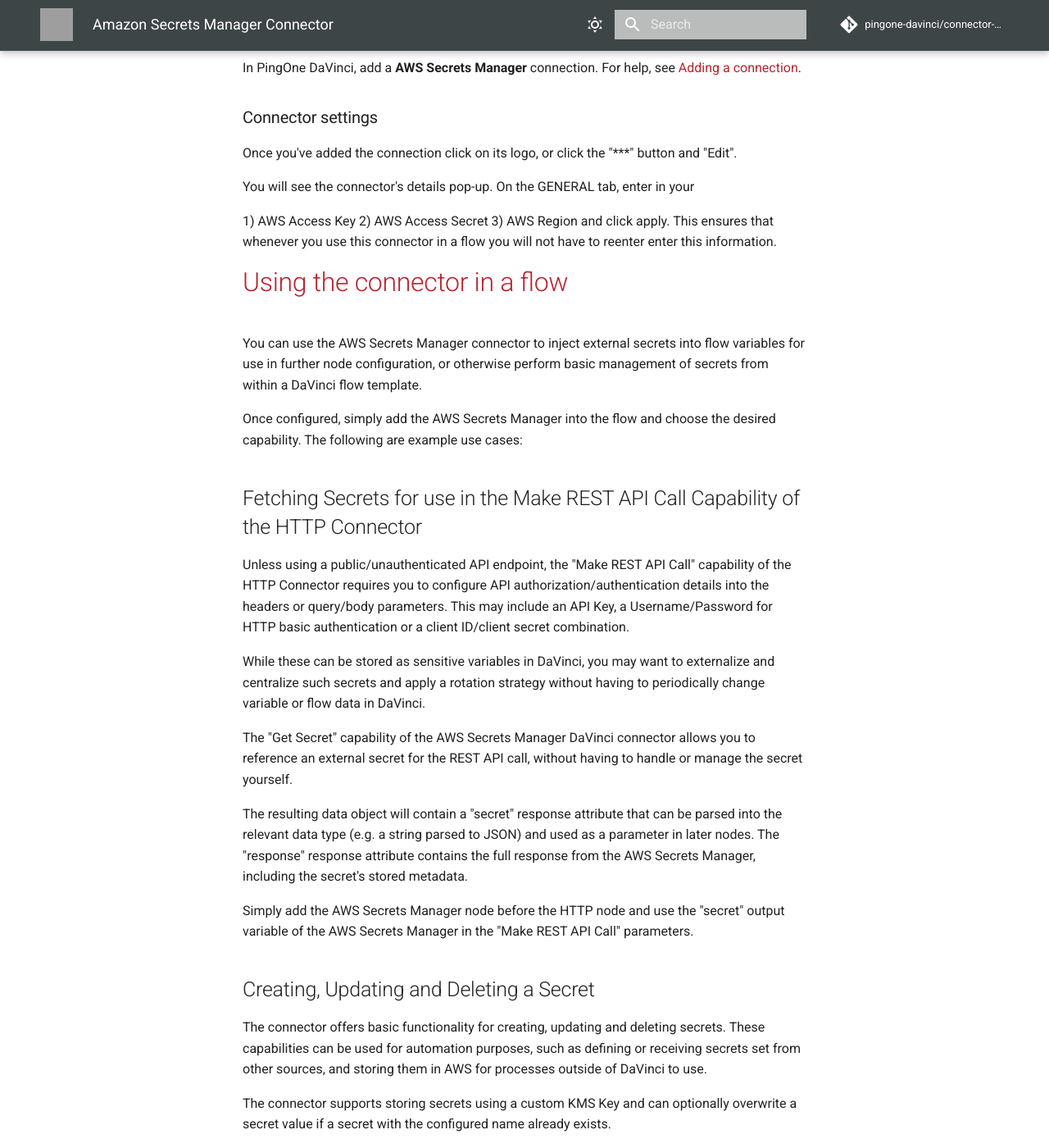
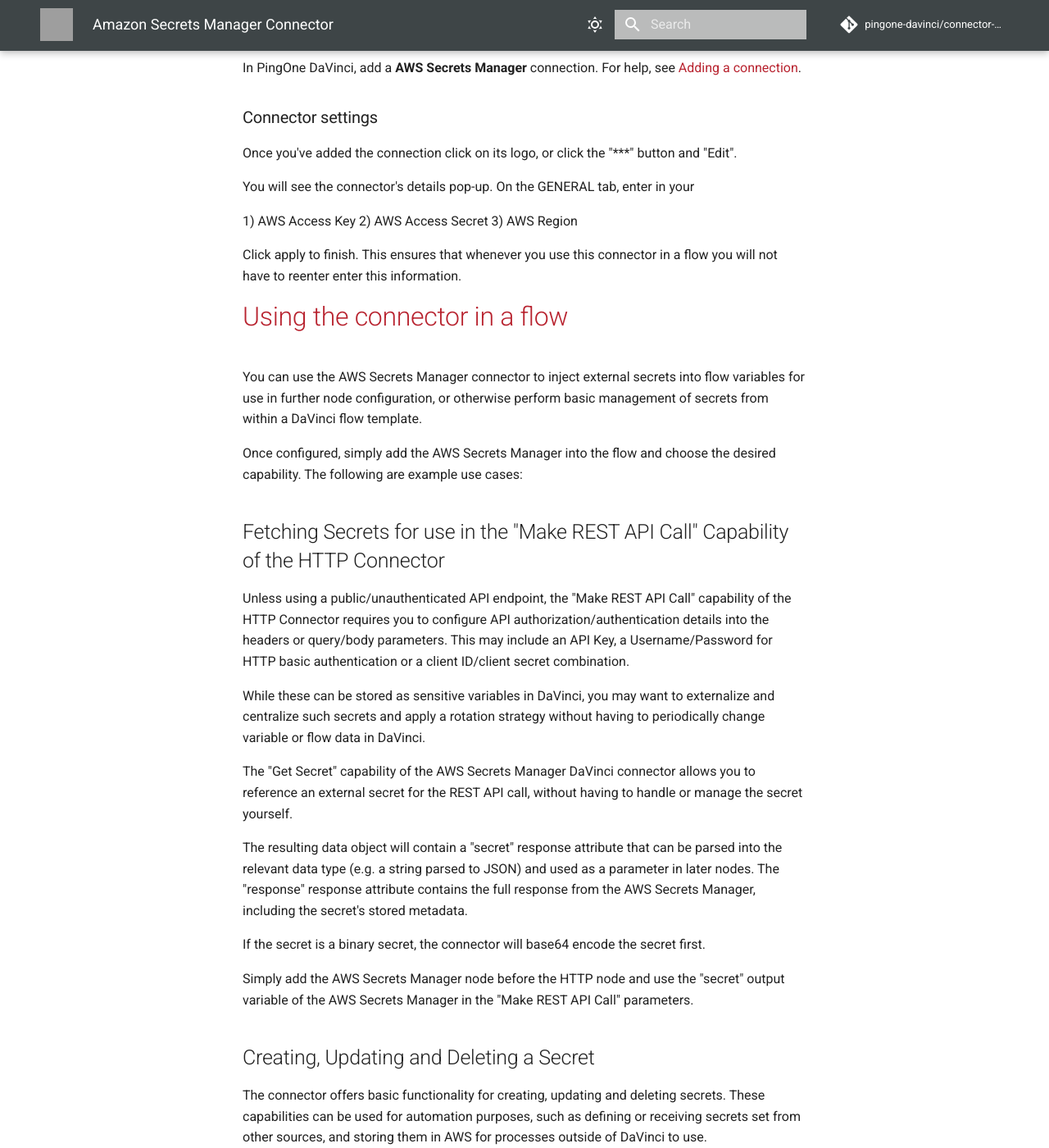
Before and after one commit to pingone-davinci/documentation, an MkDocs documentation site: the page built from docs/aws-secrets-manager/README.md, in a window 1280 px wide and 1400 px high, scrolled down 1350 px. Shown: the whole window at 82% size. Built offline with MkDocs 1.6.1 and Material for MkDocs 9.7.7, drawn with Linux system fonts in a browser that asks for light colours; comment, search, counter and statistics services are not loaded; some of the changed text lies outside the part shown; grey boxes are pictures that could not be loaded.

```diff
--- a/docs/aws-secrets-manager/README.md
+++ b/docs/aws-secrets-manager/README.md
@@ -46,7 +46,8 @@ You will see the connector's details pop-up. On the GENERAL tab, enter in your
 1) AWS Access Key
 2) AWS Access Secret
 3) AWS Region
-and click apply. This ensures that whenever you use this connector in a flow you will not have to reenter enter this information.
+
+Click apply to finish. This ensures that whenever you use this connector in a flow you will not have to reenter enter this information.
 
 
 # Using the connector in a flow
@@ -55,7 +56,7 @@ You can use the AWS Secrets Manager connector to inject external secrets into fl
 
 Once configured, simply add the AWS Secrets Manager into the flow and choose the desired capability.  The following are example use cases:
 
-## Fetching Secrets for use in the Make REST API Call Capability of the HTTP Connector
+## Fetching Secrets for use in the "Make REST API Call" Capability of the HTTP Connector
 
 Unless using a public/unauthenticated API endpoint, the "Make REST API Call" capability of the HTTP Connector requires you to configure API authorization/authentication details into the headers or query/body parameters.  This may include an API Key, a Username/Password for HTTP basic authentication or a client ID/client secret combination.
 
@@ -64,6 +65,8 @@ While these can be stored as sensitive variables in DaVinci, you may want to ext
 The "Get Secret" capability of the AWS Secrets Manager DaVinci connector allows you to reference an external secret for the REST API call, without having to handle or manage the secret yourself.
 
 The resulting data object will contain a "secret" response attribute that can be parsed into the relevant data type (e.g. a string parsed to JSON) and used as a parameter in later nodes.  The "response" response attribute contains the full response from the AWS Secrets Manager, including the secret's stored metadata.
+
+If the secret is a binary secret, the connector will base64 encode the secret first.
 
 Simply add the AWS Secrets Manager node before the HTTP node and use the "secret" output variable of the AWS Secrets Manager in the "Make REST API Call" parameters.
 
@@ -95,4 +98,12 @@ If you have issues with the AWS Secrets Manager connector, you can check the fol
 
 This connector has limited capabilities compared to the full extent of the Amazon Secrets Manager SDK.
 
+Limitations include:
+* Managing secret rotation and rotation policy
+* Creating binary secrets
+* Secret versioning
+* Tags
+* Regional replication of created secrets
+* Deleting secrets without a recovery period, or setting a custom recovery period
+
 If you'd like to see more capabilities added or have other suggestions, please let your Ping contact know.
```
